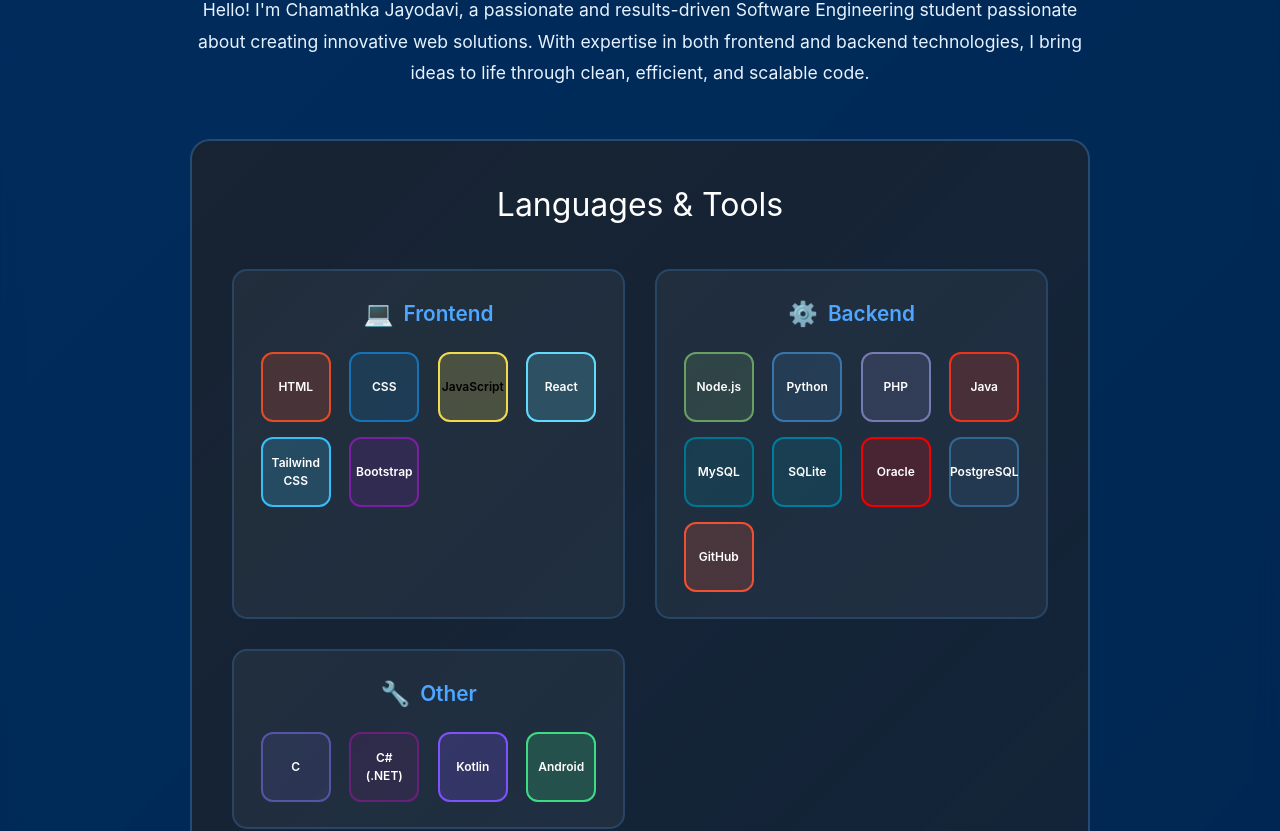
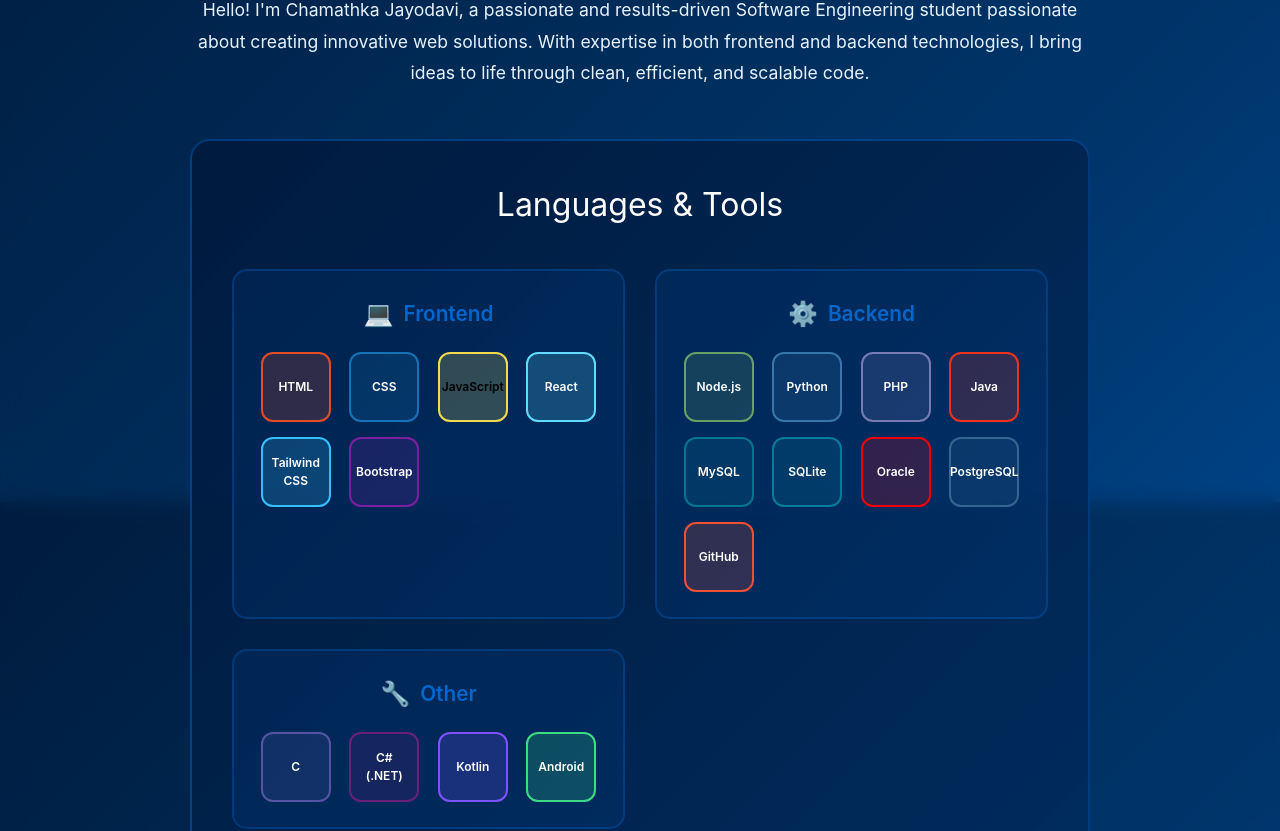
Before and after one commit to Chamathka2003/My_Portfolio, a React (Create React App) app: page / in a window 1280 px wide. Shown: the part 1098-1929 px from the top of the page. Built offline with nearby package versions, Linux system fonts and the light colour scheme; the HTML template or start-up script is replaced by a standard one.

Commit message:
updatemy portfilo

```diff
--- a/src/App.css
+++ b/src/App.css
@@ -1,4 +1,5 @@
 .App {
   min-height: 100vh;
-  background: linear-gradient(135deg, #003d82 0%, #001f3f 100%);
+  background: linear-gradient(135deg, #001a3d 0%, #002b5c 25%, #003d7a 50%, #004d99 75%, #0066cc 100%);
+  background-attachment: fixed;
 }
--- a/src/components/About.css
+++ b/src/components/About.css
@@ -19,9 +19,9 @@
 .tech-stack-banner {
   margin: 50px 0;
   padding: 40px;
-  background: linear-gradient(135deg, rgba(26, 35, 46, 0.9) 0%, rgba(26, 35, 46, 0.7) 100%);
+  background: linear-gradient(135deg, rgba(0, 26, 61, 0.9) 0%, rgba(0, 43, 92, 0.8) 100%);
   border-radius: 20px;
-  border: 2px solid rgba(77, 166, 255, 0.3);
+  border: 2px solid rgba(0, 102, 204, 0.4);
 }
 
 .tech-stack-banner h3 {
@@ -38,17 +38,17 @@
 }
 
 .tech-category-box {
-  background: rgba(255, 255, 255, 0.05);
-  border: 2px solid rgba(77, 166, 255, 0.2);
+  background: rgba(0, 102, 204, 0.1);
+  border: 2px solid rgba(0, 102, 204, 0.3);
   border-radius: 15px;
   padding: 25px;
   transition: all 0.3s ease;
 }
 
 .tech-category-box:hover {
-  border-color: rgba(77, 166, 255, 0.5);
+  border-color: rgba(0, 102, 204, 0.6);
   transform: translateY(-5px);
-  box-shadow: 0 10px 30px rgba(77, 166, 255, 0.3);
+  box-shadow: 0 10px 30px rgba(0, 102, 204, 0.4);
 }
 
 .tech-category-title {
@@ -56,7 +56,7 @@
   align-items: center;
   gap: 10px;
   font-size: 1.3rem;
-  color: #4da6ff;
+  color: #0066cc;
   margin-bottom: 20px;
   font-weight: 600;
   justify-content: center;
--- a/src/components/Certificates.css
+++ b/src/components/Certificates.css
@@ -1,6 +1,6 @@
 .certificates {
   padding: 80px 0;
-  background: linear-gradient(135deg, #667eea 0%, #764ba2 100%);
+  background: linear-gradient(135deg, #001a3d 0%, #002b5c 25%, #003d7a 50%, #004d99 75%, #0066cc 100%);
   color: white;
 }
 
@@ -81,7 +81,7 @@
   left: 0;
   right: 0;
   bottom: 0;
-  background: rgba(0, 0, 0, 0.7);
+  background: rgba(0, 102, 204, 0.85);
   display: flex;
   align-items: center;
   justify-content: center;
@@ -134,7 +134,7 @@
 }
 
 .skill-tag {
-  background: linear-gradient(135deg, #667eea 0%, #764ba2 100%);
+  background: linear-gradient(135deg, #0066cc 0%, #004d99 100%);
   color: white;
   padding: 5px 12px;
   border-radius: 20px;
--- a/src/index.css
+++ b/src/index.css
@@ -14,7 +14,8 @@
     sans-serif;
   -webkit-font-smoothing: antialiased;
   -moz-osx-font-smoothing: grayscale;
-  background: linear-gradient(135deg, #003d82 0%, #001f3f 100%);
+  background: linear-gradient(135deg, #001a3d 0%, #002b5c 25%, #003d7a 50%, #004d99 75%, #0066cc 100%);
+  background-attachment: fixed;
   color: #ffffff;
 }
 
```
